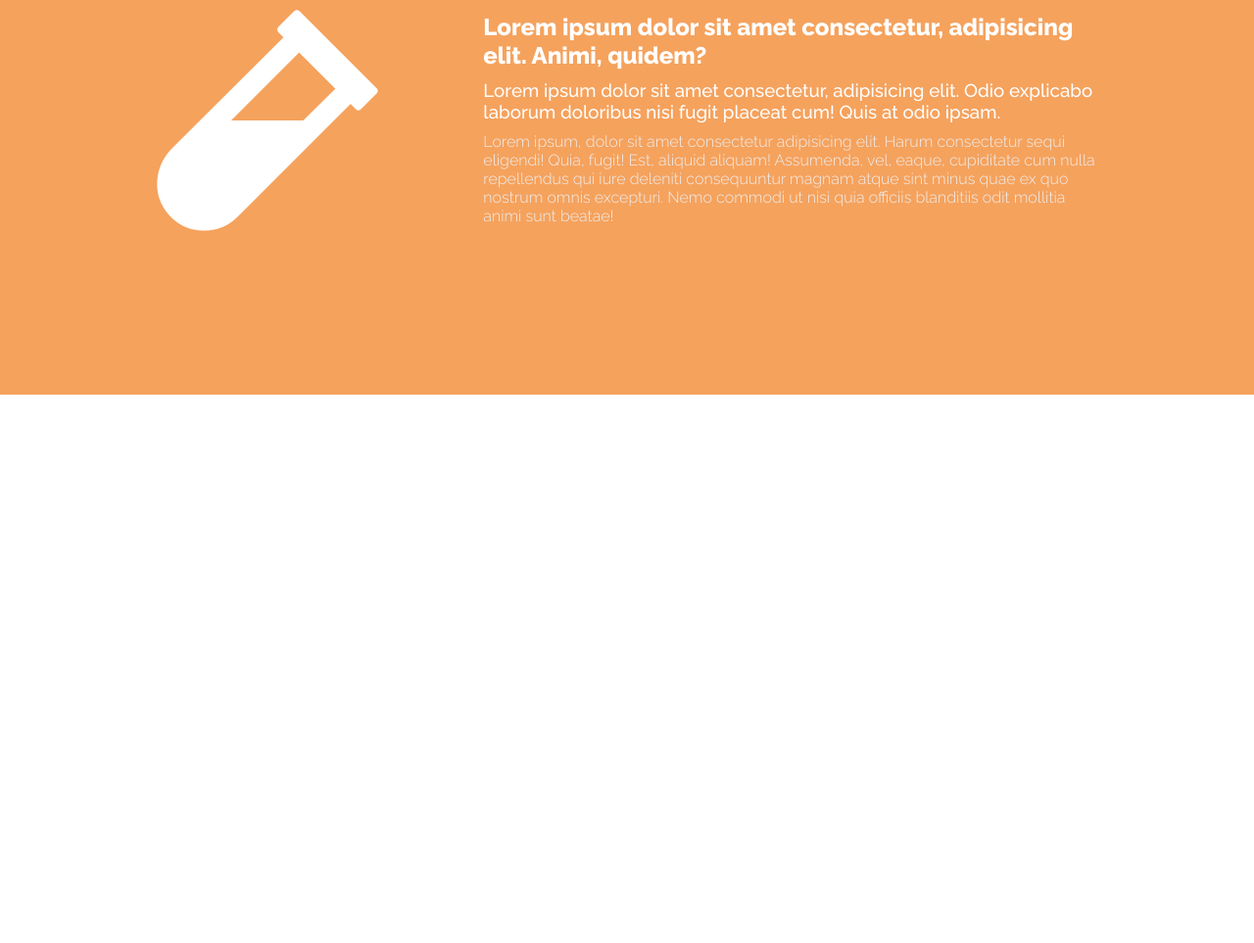
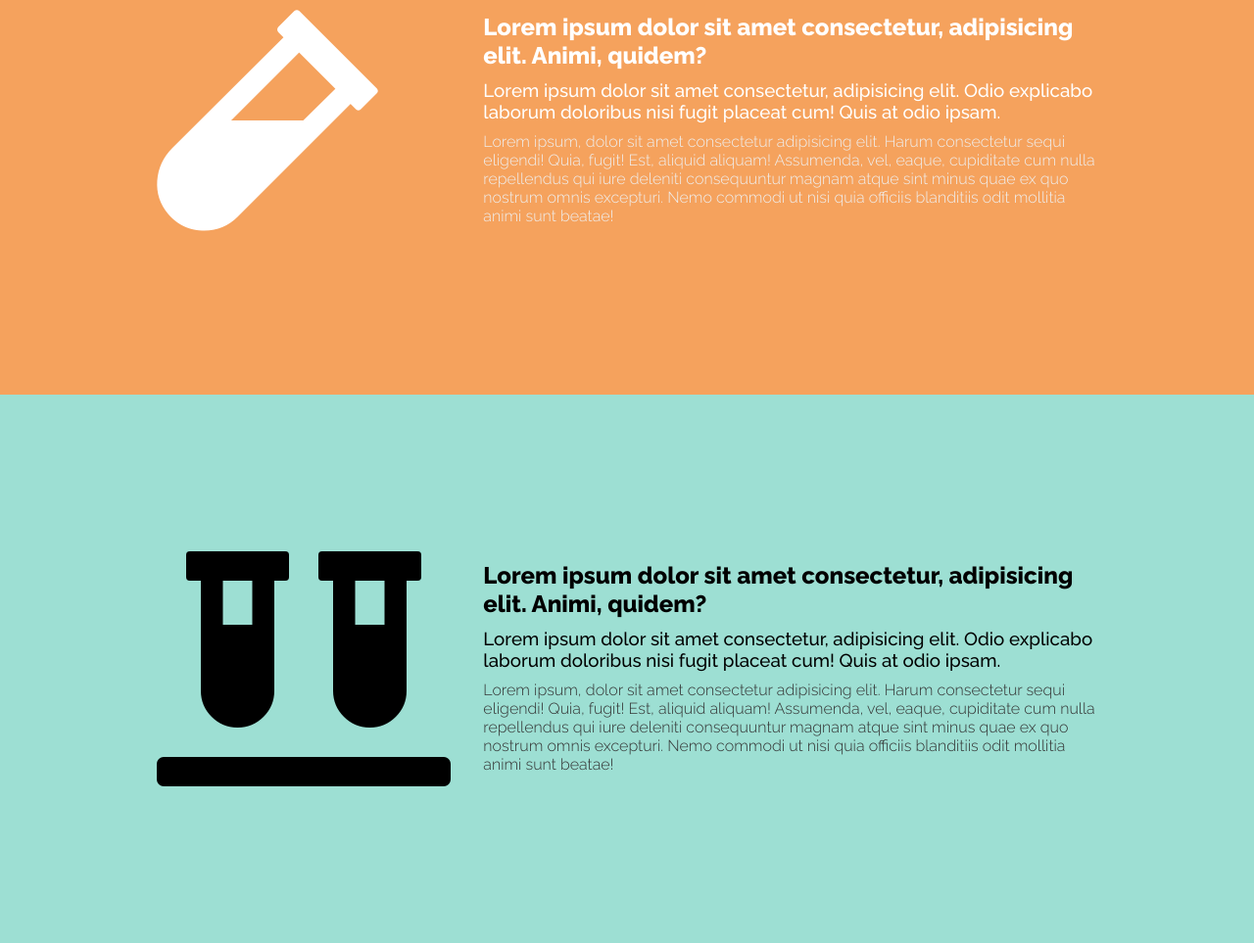
Before and after one commit to treZeta/bombas-nucleares, a plain HTML site: page src/html/index.html in a window 1280 px wide. Shown: the part 1943-2906 px from the top of the page at 98% size. Before the commit the page ends 2346 px from the top, so only its background shows below. Drawn offline with Linux system fonts and the light colour scheme.

Commit message:
Se añadio la section 5 al htm y se agregaron estilos para las sections 3 y 5

```diff
--- a/src/css/main.css
+++ b/src/css/main.css
@@ -29,6 +29,7 @@
 #nav-bar-logo img {
     width: 100%;
 }
+
 #nav-bar-logo {
     position: relative;
     /* bottom: 10px; */
@@ -107,53 +108,70 @@
     padding-top: 30px;
     padding-bottom: 30px;
 }
-.section-content{
+
+.section-content {
     margin: auto;
     max-width: 980px;
     min-width: 700px;
     display: flex;
 }
-.section-text-container{
+
+.section-text-container {
     display: inline-block;
     font-weight: 700;
     width: 66%;
     float: left;
 }
 
-.section-text-container h2{
+.section-text-container h2 {
     font-weight: 800;
 }
-.section-text-container h3{
+
+.section-text-container h3 {
     font-weight: 500;
 }
-.section-text-container p{
+
+.section-text-container p {
     font-weight: 300;
     color: #efefef;
 }
-.section-text-container h2, h3, p{
+
+.section-text-container h2, h3, p {
     margin: 10px;
 }
-.icon-container{
+
+.icon-container {
     float: left;
     width: 33%;
     margin-left: 10px;
 }
-.icon-container i{
+
+.icon-container i {
     font-size: 240px;
 }
-#section-1{
+
+#section-1 {
     background: #183153;
 }
-#section-2{
+
+#section-2 {
     background: #ee6f57;
 }
-#section-3{
+
+#section-3 {
     background: #f6f5f5;
     color: #000;
 }
-#section-3 .section-content p{
+
+#section-3 .section-text-container p, #section-5 .section-text-container p{
     color: #333;
 }
-#section-4{
+
+#section-4 {
     background: #f5a25d;
 }
+
+#section-5 {
+    background: #9ddfd3;
+    color: #000000;
+}
--- a/src/html/index.html
+++ b/src/html/index.html
@@ -85,6 +85,18 @@
             </div>
         </div>
     </div>
+    <div class="section" id="section-5">
+        <div class="section-content">
+            <div class="icon-container">
+                <i class="fas fa-vials"></i>
+            </div>
+            <div class="section-text-container">
+                <h2>Lorem ipsum dolor sit amet consectetur, adipisicing elit. Animi, quidem?</h2>
+                <h3>Lorem ipsum dolor sit amet consectetur, adipisicing elit. Odio explicabo laborum doloribus nisi fugit placeat cum! Quis at odio ipsam.</h3>
+                <p>Lorem ipsum, dolor sit amet consectetur adipisicing elit. Harum consectetur sequi eligendi! Quia, fugit! Est, aliquid aliquam! Assumenda, vel, eaque, cupiditate cum nulla repellendus qui iure deleniti consequuntur magnam atque sint minus quae ex quo nostrum omnis excepturi. Nemo commodi ut nisi quia officiis blanditiis odit mollitia animi sunt beatae!</p>
+            </div>
+        </div>
+    </div>
 </body>
 
 </html>
```
